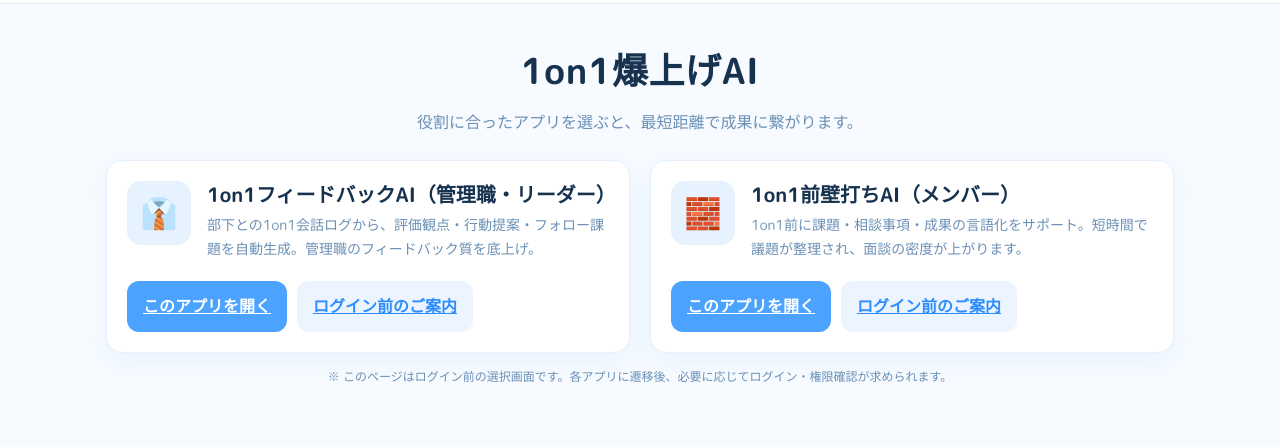
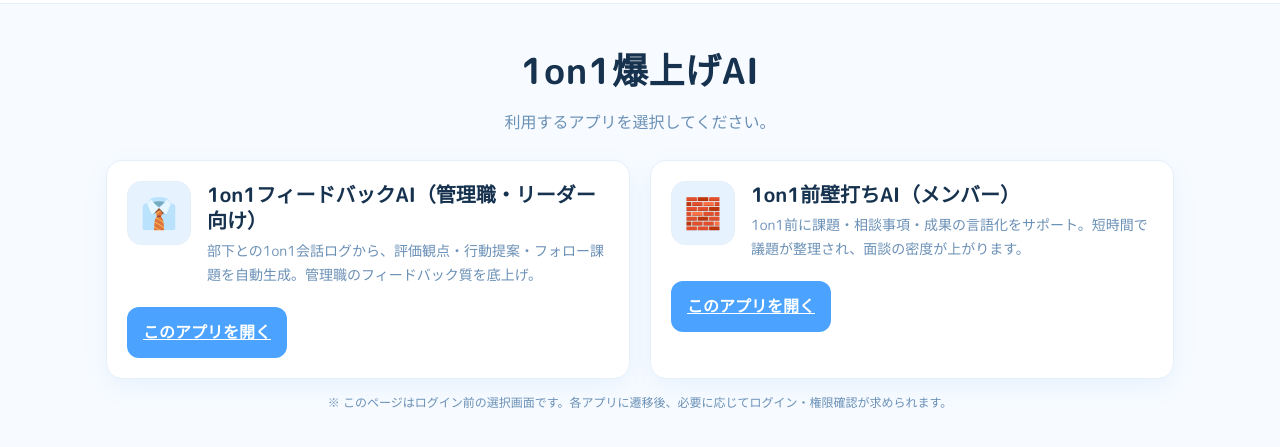
Before and after one commit to MusashiTakenoko/Select, a plain HTML site: page index.html in a window 1280 px wide. Shown: the part 87-534 px from the top of the page. Drawn offline with Linux system fonts and the light colour scheme.

Commit message:
Update index.html

```diff
--- a/index.html
+++ b/index.html
@@ -87,7 +87,7 @@
   <main class="wrap">
     <section class="hero">
       <h2>1on1爆上げAI</h2>
-      <p>役割に合ったアプリを選ぶと、最短距離で成果に繋がります。</p>
+      <p>利用するアプリを選択してください。</p>
     </section>
 
     <section class="grid">
@@ -97,7 +97,7 @@
         <div class="card-body">
           <div class="icon" aria-hidden="true">👔</div>
           <div>
-            <h3 class="title">1on1フィードバックAI（管理職・リーダー）</h3>
+            <h3 class="title">1on1フィードバックAI（管理職・リーダー向け）</h3>
             <p class="desc">
               部下との1on1会話ログから、評価観点・行動提案・フォロー課題を自動生成。管理職のフィードバック質を底上げ。
             </p>
@@ -105,7 +105,6 @@
         </div>
         <div class="actions">
           <a class="btn btn-primary" href="https://musashitakenoko.github.io/Management_Feedback_AI_4.0/index.html">このアプリを開く</a>
-          <a class="btn btn-ghost" href="#login-info">ログイン前のご案内</a>
         </div>
       </article>
 
@@ -123,7 +122,6 @@
         </div>
         <div class="actions">
           <a class="btn btn-primary" href="https://musashitakenoko.github.io/Kabeuchi_AI/index.html">このアプリを開く</a>
-          <a class="btn btn-ghost" href="#login-info">ログイン前のご案内</a>
         </div>
       </article>
     </section>
```
